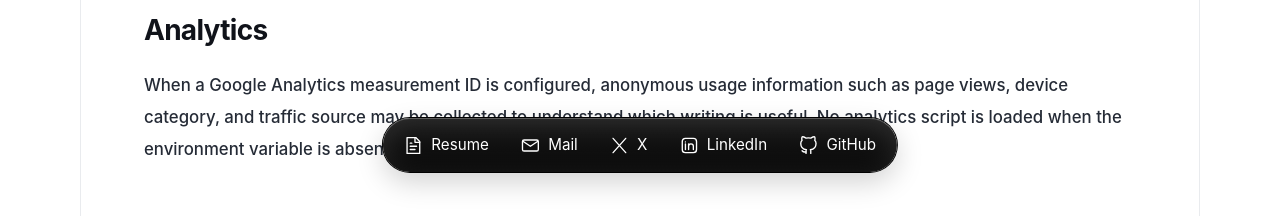
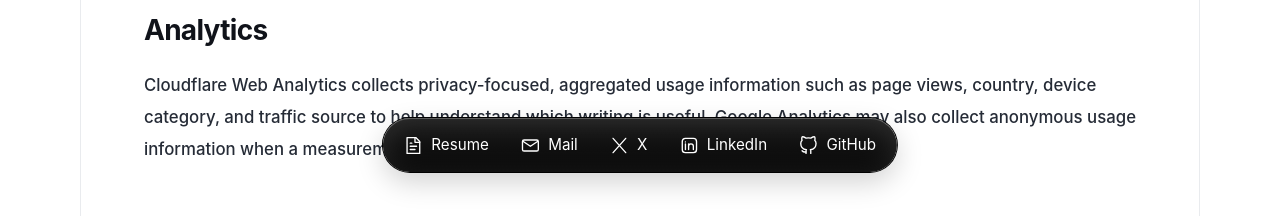
Before and after one commit to Abhijeet-Gautam5702/portfolio, an Astro site: page /privacy in a window 1280 px wide. Shown: the part 607-823 px from the top of the page. Built offline with nearby package versions, Linux system fonts and the light colour scheme; Astro itself is replaced by a stand-in of ours; no server answers.

Commit message:
add(analytics): web analytics JS script

```diff
--- a/src/layouts/BaseLayout.astro
+++ b/src/layouts/BaseLayout.astro
@@ -98,5 +98,11 @@ gtag("config", ${JSON.stringify(measurementId)});`
           });
       });
     </script>
+    <script
+      is:inline
+      type="module"
+      src="https://static.cloudflareinsights.com/beacon.min.js"
+      data-cf-beacon='{"token":"fd9d207d106f47b2a220e87f13aad9a2"}'
+    ></script>
   </body>
 </html>
--- a/src/pages/privacy.astro
+++ b/src/pages/privacy.astro
@@ -20,10 +20,11 @@ import BaseLayout from "../layouts/BaseLayout.astro";
       </p>
       <h2>Analytics</h2>
       <p>
-        When a Google Analytics measurement ID is configured, anonymous usage
-        information such as page views, device category, and traffic source may
-        be collected to understand which writing is useful. No analytics script
-        is loaded when the environment variable is absent.
+        Cloudflare Web Analytics collects privacy-focused, aggregated usage
+        information such as page views, country, device category, and traffic
+        source to help understand which writing is useful. Google Analytics may
+        also collect anonymous usage information when a measurement ID is
+        configured.
       </p>
       <h2>External links</h2>
       <p>
```
